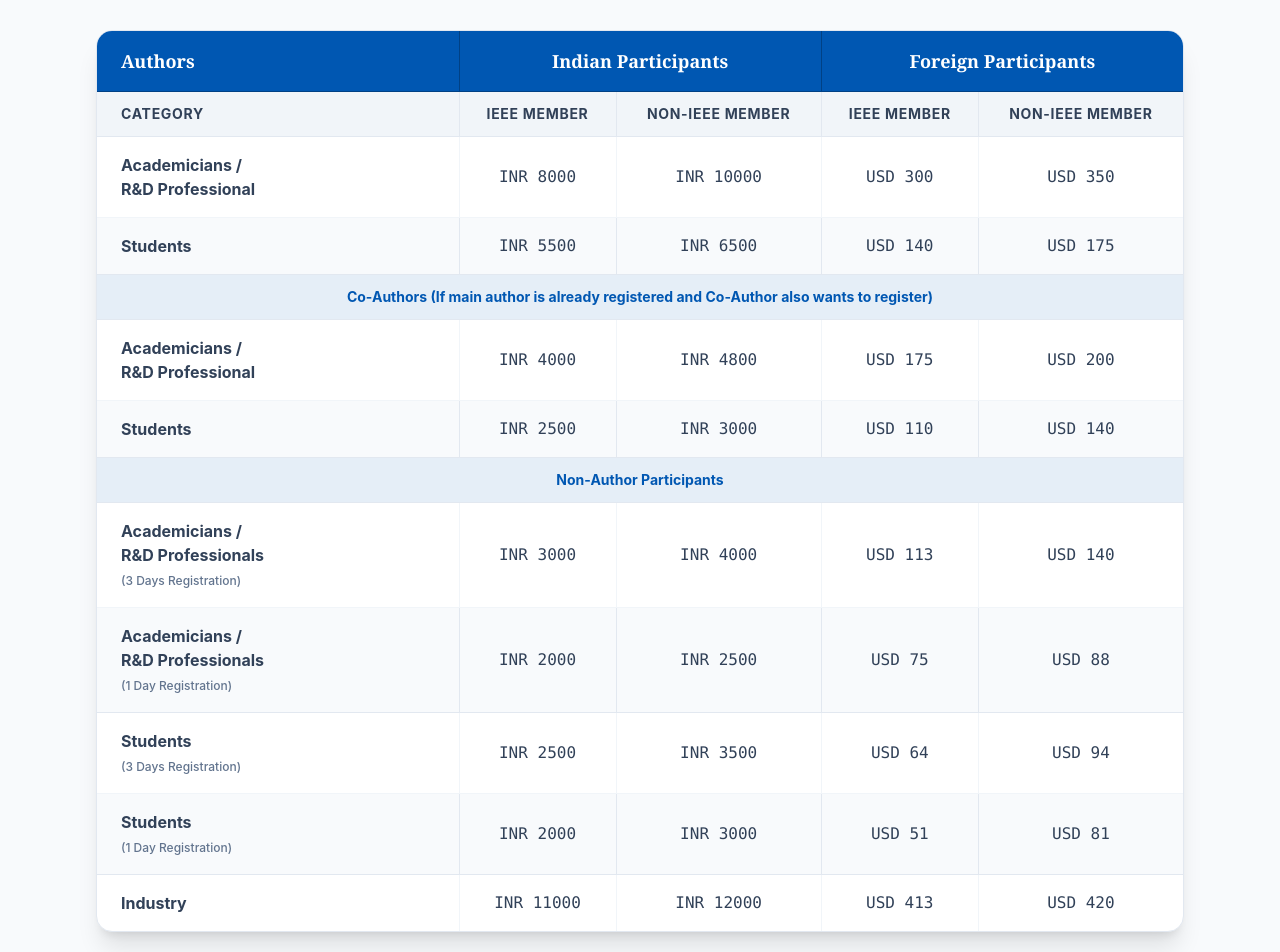
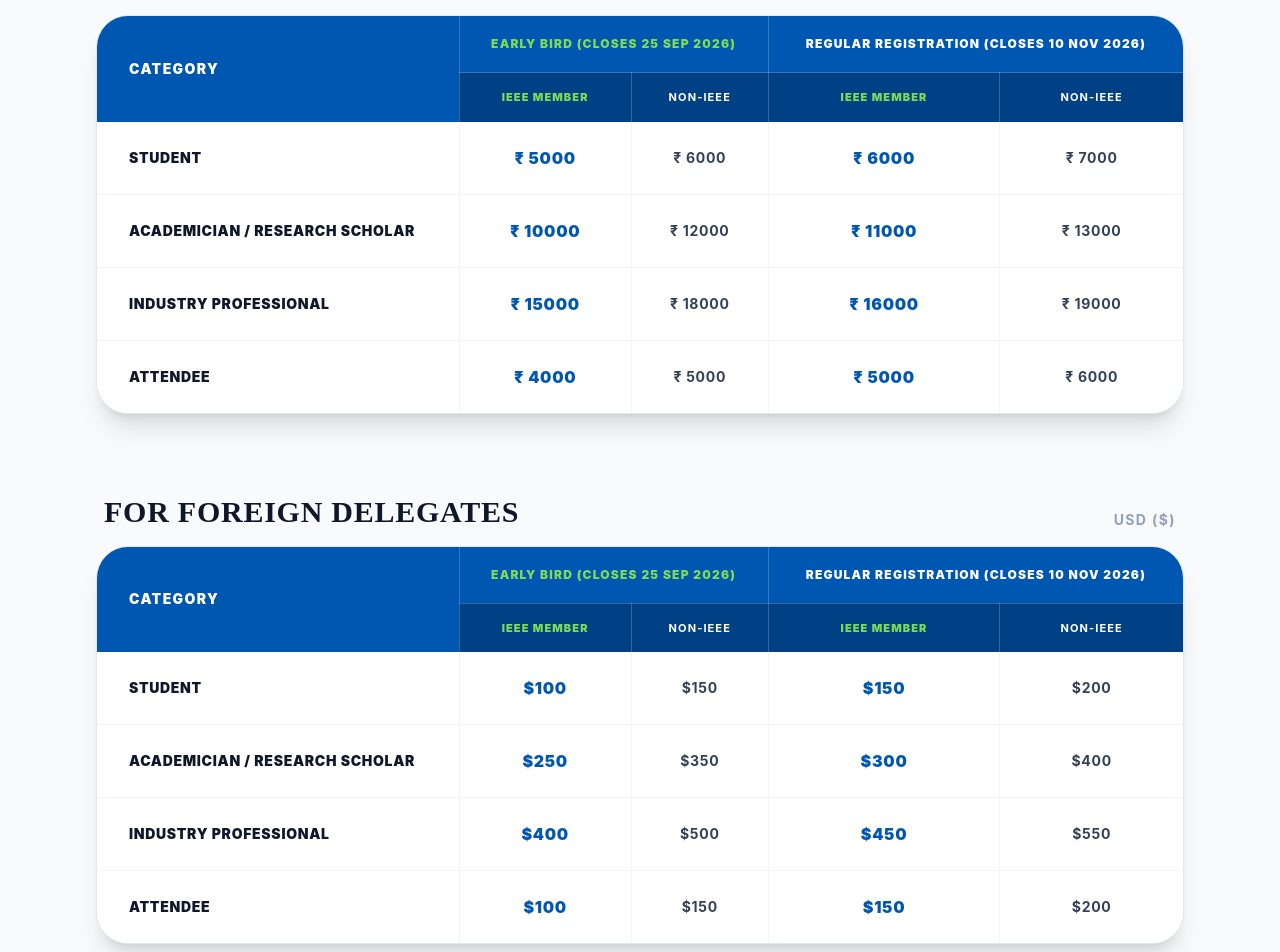
Before and after one commit to irav24/specs-site, a React (Vite) app: page /registration in a window 1280 px wide. Shown: the part 520-1472 px from the top of the page. Built offline with nearby package versions, Linux system fonts and the light colour scheme.

Commit message:
added registration details

```diff
--- a/src/components/layout/Navbar.jsx
+++ b/src/components/layout/Navbar.jsx
@@ -50,6 +50,7 @@ export default function Navbar() {
         { label: "Hotels", path: "/accommodation#hotels" }
       ]
     },
+    { label: "How to Reach", path: "/how-to-reach" },
     { label: "Contact", path: "/contact" }
   ];
 
@@ -114,8 +115,7 @@ export default function Navbar() {
           <div className="hidden lg:flex w-full lg:w-1/4 items-center justify-end gap-4">
              <img src="/nitslogo.png" alt="NIT Silchar Logo" className="h-16 lg:h-20 w-auto object-contain" />
              <img src="/Sponsor.png" alt="Sponsor logo" className="h-16 lg:h-28 w-auto object-contain" />
-                          <img src="/sponsor2.jpeg" alt="Sponsor logo" className="h-16 lg:h-20 w-auto object-contain" />
-
+             <img src="/sponsor2.jpeg" alt="Sponsor logo" className="h-16 lg:h-20 w-auto object-contain" />
           </div>
 
         </div>
@@ -129,7 +129,7 @@ export default function Navbar() {
           <div className="hidden lg:flex flex-wrap items-center justify-center gap-1 py-0">
             {navLinks.map((item) => {
               const hasDropdown = Boolean(item.children);
-              const isActiveRoute = location.pathname.startsWith(`/${item.label.toLowerCase()}`) || (item.path === "/" && location.pathname === "/");
+              const isActiveRoute = location.pathname.startsWith(`/${item.label.toLowerCase().replace(/\s+/g, '-')}`) || (item.path === "/" && location.pathname === "/");
 
               if (!hasDropdown) {
                 return (
--- a/src/pages/Registration.jsx
+++ b/src/pages/Registration.jsx
@@ -1,135 +1,137 @@
 import React from 'react';
 
 export default function Registration() {
+
+  // Data for Indian Delegates
+  const indianData = [
+    { category: "Student", earlyNon: "₹ 6000", earlyIeee: "₹ 5000", regNon: "₹ 7000", regIeee: "₹ 6000" },
+    { category: "Academician / Research Scholar", earlyNon: "₹ 12000", earlyIeee: "₹ 10000", regNon: "₹ 13000", regIeee: "₹ 11000" },
+    { category: "Industry Professional", earlyNon: "₹ 18000", earlyIeee: "₹ 15000", regNon: "₹ 19000", regIeee: "₹ 16000" },
+    { category: "Attendee", earlyNon: "₹ 5000", earlyIeee: "₹ 4000", regNon: "₹ 6000", regIeee: "₹ 5000" }
+  ];
+
+  // Data for Foreign Delegates
+  const foreignData = [
+    { category: "Student", earlyNon: "$150", earlyIeee: "$100", regNon: "$200", regIeee: "$150" },
+    { category: "Academician / Research Scholar", earlyNon: "$350", earlyIeee: "$250", regNon: "$400", regIeee: "$300" },
+    { category: "Industry Professional", earlyNon: "$500", earlyIeee: "$400", regNon: "$550", regIeee: "$450" },
+    { category: "Attendee", earlyNon: "$150", earlyIeee: "$100", regNon: "$200", regIeee: "$150" }
+  ];
+
+  // Reusable Table Component to keep code clean and DRY
+  const RegistrationTable = ({ title, currency, data }) => (
+    <div className="mb-20">
+
+      {/* Table Header Section */}
+      <div className="flex justify-between items-end mb-4 px-2">
+        <h2 className="text-2xl md:text-3xl font-black text-slate-900 uppercase tracking-wide">
+          {title}
+        </h2>
+        <span className="text-sm font-bold text-slate-400 uppercase tracking-widest">
+          {currency}
+        </span>
+      </div>
+
+      {/* Table Container */}
+      <div className="bg-white rounded-[2rem] shadow-xl overflow-hidden border border-slate-200">
+        <div className="overflow-x-auto">
+          <table className="w-full text-center border-collapse min-w-[900px]">
+
+            {/* Brand Colors Header */}
+            <thead>
+              <tr className="bg-[#0057b2] text-white">
+                <th rowSpan="2" className="py-6 px-8 text-left font-black tracking-widest uppercase border-r border-white/20 w-1/3 align-middle text-sm">
+                  Category
+                </th>
+                <th colSpan="2" className="py-5 px-4 font-black tracking-widest uppercase text-[#7ed957] border-b border-r border-white/20 text-xs">
+                  Early Bird (Closes 25 Sep 2026)
+                </th>
+                <th colSpan="2" className="py-5 px-4 font-black tracking-widest uppercase text-white border-b border-white/20 text-xs">
+                  Regular Registration (Closes 10 Nov 2026)
+                </th>
+              </tr>
+              {/* Slightly darker blue for the sub-header row to create depth */}
+              <tr className="bg-[#004185] text-white text-[11px] tracking-widest uppercase">
+                <th className="py-4 px-4 font-black text-[#7ed957] border-r border-white/20">IEEE Member</th>
+                <th className="py-4 px-4 font-bold border-r border-white/20">Non-IEEE</th>
+                <th className="py-4 px-4 font-black text-[#7ed957] border-r border-white/20">IEEE Member</th>
+                <th className="py-4 px-4 font-bold">Non-IEEE</th>
+              </tr>
+            </thead>
+
+            {/* Table Body */}
+            <tbody className="text-sm font-bold uppercase tracking-wider text-slate-700">
+              {data.map((row, idx) => (
+                <tr
+                  key={idx}
+                  className="bg-white hover:bg-slate-50 border-b border-slate-100 last:border-0 transition-colors"
+                >
+                  <td className="py-6 px-8 text-left font-black text-slate-900 border-r border-slate-100">
+                    {row.category}
+                  </td>
+
+                  <td className="py-6 px-4 font-black text-[#0057b2] border-r border-slate-100 text-base">
+                    {row.earlyIeee}
+                  </td>
+                  <td className="py-6 px-4 border-r border-slate-100">
+                    {row.earlyNon}
+                  </td>
+                  <td className="py-6 px-4 font-black text-[#0057b2] border-r border-slate-100 text-base">
+                    {row.regIeee}
+                  </td>
+                  <td className="py-6 px-4">
+                    {row.regNon}
+                  </td>
+
+                </tr>
+              ))}
+            </tbody>
+
+          </table>
+        </div>
+      </div>
+    </div>
+  );
+
   return (
     <div className="bg-slate-50 min-h-screen py-16 md:py-24">
       <div className="max-w-6xl mx-auto px-4 sm:px-6 lg:px-8">
 
-        {/* Unified Page Header */}
-        <div className="text-center mb-16">
+        {/* Unified Page Header - Cleaned up to remove the paragraph gap */}
+        <div className="text-center mb-16 md:mb-20">
           <h1 className="font-serif text-4xl md:text-5xl font-extrabold text-[#0057b2] mb-5 tracking-tight">
             Registration Fees
           </h1>
-          <div className="w-24 h-1.5 bg-[#7ed957] mx-auto rounded-full mb-6"></div>
-          <p className="text-slate-600 text-lg font-medium max-w-2xl mx-auto leading-relaxed">
-            Student registration allows for a single paper. Academia registration allows for a maximum of two papers.
-          </p>
+          <div className="w-24 h-1.5 bg-[#7ed957] mx-auto rounded-full"></div>
         </div>
 
-        {/* Pricing Table */}
-        <div className="bg-white rounded-2xl border border-slate-200 shadow-xl overflow-hidden">
-          <div className="overflow-x-auto">
-            <table className="w-full text-left border-collapse min-w-[800px]">
+        {/* Indian Delegates Table */}
+        <RegistrationTable
+          title="For Indian Delegates"
+          currency="INR (₹)"
+          data={indianData}
+        />
 
-              {/* Table Header */}
-              <thead>
-                {/* Top Level Header */}
-                <tr className="bg-[#0057b2] text-white">
-                  <th className="font-serif text-lg font-bold py-4 px-6 border-b border-[#004185] border-r w-1/3">
-                    Authors
-                  </th>
-                  <th colSpan="2" className="font-serif text-lg font-bold py-4 px-6 border-b border-[#004185] border-r text-center">
-                    Indian Participants
-                  </th>
-                  <th colSpan="2" className="font-serif text-lg font-bold py-4 px-6 border-b border-[#004185] text-center">
-                    Foreign Participants
-                  </th>
-                </tr>
-                {/* Sub Level Header */}
-                <tr className="bg-slate-100 text-slate-700 text-sm uppercase tracking-wider font-bold">
-                  <th className="py-3 px-6 border-b border-r border-slate-200">Category</th>
-                  <th className="py-3 px-4 border-b border-r border-slate-200 text-center">IEEE Member</th>
-                  <th className="py-3 px-4 border-b border-r border-slate-200 text-center">Non-IEEE Member</th>
-                  <th className="py-3 px-4 border-b border-r border-slate-200 text-center">IEEE Member</th>
-                  <th className="py-3 px-4 border-b border-slate-200 text-center">Non-IEEE Member</th>
-                </tr>
-              </thead>
+        {/* Foreign Delegates Table */}
+        <RegistrationTable
+          title="For Foreign Delegates"
+          currency="USD ($)"
+          data={foreignData}
+        />
 
-              {/* Table Body */}
-              <tbody className="text-slate-700 font-medium">
-
-                {/* Main Authors */}
-                <tr className="border-b border-slate-100 hover:bg-slate-50 transition-colors">
-                  <td className="py-4 px-6 font-bold border-r border-slate-100">Academicians /<br/>R&D Professional</td>
-                  <td className="py-4 px-4 text-center font-mono border-r border-slate-100">INR 8000</td>
-                  <td className="py-4 px-4 text-center font-mono border-r border-slate-100">INR 10000</td>
-                  <td className="py-4 px-4 text-center font-mono border-r border-slate-100">USD 300</td>
-                  <td className="py-4 px-4 text-center font-mono">USD 350</td>
-                </tr>
-                <tr className="bg-slate-50 border-b border-slate-200 hover:bg-slate-100 transition-colors">
-                  <td className="py-4 px-6 font-bold border-r border-slate-200">Students</td>
-                  <td className="py-4 px-4 text-center font-mono border-r border-slate-200">INR 5500</td>
-                  <td className="py-4 px-4 text-center font-mono border-r border-slate-200">INR 6500</td>
-                  <td className="py-4 px-4 text-center font-mono border-r border-slate-200">USD 140</td>
-                  <td className="py-4 px-4 text-center font-mono">USD 175</td>
-                </tr>
-
-                {/* Co-Authors Section */}
-                <tr>
-                  <td colSpan="5" className="bg-[#0057b2]/10 py-3 px-6 font-bold text-[#0057b2] text-sm text-center border-b border-slate-200">
-                    Co-Authors (If main author is already registered and Co-Author also wants to register)
-                  </td>
-                </tr>
-                <tr className="border-b border-slate-100 hover:bg-slate-50 transition-colors">
-                  <td className="py-4 px-6 font-bold border-r border-slate-100">Academicians /<br/>R&D Professional</td>
-                  <td className="py-4 px-4 text-center font-mono border-r border-slate-100">INR 4000</td>
-                  <td className="py-4 px-4 text-center font-mono border-r border-slate-100">INR 4800</td>
-                  <td className="py-4 px-4 text-center font-mono border-r border-slate-100">USD 175</td>
-                  <td className="py-4 px-4 text-center font-mono">USD 200</td>
-                </tr>
-                <tr className="bg-slate-50 border-b border-slate-200 hover:bg-slate-100 transition-colors">
-                  <td className="py-4 px-6 font-bold border-r border-slate-200">Students</td>
-                  <td className="py-4 px-4 text-center font-mono border-r border-slate-200">INR 2500</td>
-                  <td className="py-4 px-4 text-center font-mono border-r border-slate-200">INR 3000</td>
-                  <td className="py-4 px-4 text-center font-mono border-r border-slate-200">USD 110</td>
-                  <td className="py-4 px-4 text-center font-mono">USD 140</td>
-                </tr>
-
-                {/* Non-Author Participants Section */}
-                <tr>
-                  <td colSpan="5" className="bg-[#0057b2]/10 py-3 px-6 font-bold text-[#0057b2] text-sm text-center border-b border-slate-200">
-                    Non-Author Participants
-                  </td>
-                </tr>
-                <tr className="border-b border-slate-100 hover:bg-slate-50 transition-colors">
-                  <td className="py-4 px-6 font-bold border-r border-slate-100">Academicians /<br/>R&D Professionals<br/><span className="text-xs font-medium text-slate-500">(3 Days Registration)</span></td>
-                  <td className="py-4 px-4 text-center font-mono border-r border-slate-100">INR 3000</td>
-                  <td className="py-4 px-4 text-center font-mono border-r border-slate-100">INR 4000</td>
-                  <td className="py-4 px-4 text-center font-mono border-r border-slate-100">USD 113</td>
-                  <td className="py-4 px-4 text-center font-mono">USD 140</td>
-                </tr>
-                <tr className="bg-slate-50 border-b border-slate-200 hover:bg-slate-100 transition-colors">
-                  <td className="py-4 px-6 font-bold border-r border-slate-200">Academicians /<br/>R&D Professionals<br/><span className="text-xs font-medium text-slate-500">(1 Day Registration)</span></td>
-                  <td className="py-4 px-4 text-center font-mono border-r border-slate-200">INR 2000</td>
-                  <td className="py-4 px-4 text-center font-mono border-r border-slate-200">INR 2500</td>
-                  <td className="py-4 px-4 text-center font-mono border-r border-slate-200">USD 75</td>
-                  <td className="py-4 px-4 text-center font-mono">USD 88</td>
-                </tr>
-                <tr className="border-b border-slate-100 hover:bg-slate-50 transition-colors">
-                  <td className="py-4 px-6 font-bold border-r border-slate-100">Students<br/><span className="text-xs font-medium text-slate-500">(3 Days Registration)</span></td>
-                  <td className="py-4 px-4 text-center font-mono border-r border-slate-100">INR 2500</td>
-                  <td className="py-4 px-4 text-center font-mono border-r border-slate-100">INR 3500</td>
-                  <td className="py-4 px-4 text-center font-mono border-r border-slate-100">USD 64</td>
-                  <td className="py-4 px-4 text-center font-mono">USD 94</td>
-                </tr>
-                <tr className="bg-slate-50 border-b border-slate-200 hover:bg-slate-100 transition-colors">
-                  <td className="py-4 px-6 font-bold border-r border-slate-200">Students<br/><span className="text-xs font-medium text-slate-500">(1 Day Registration)</span></td>
-                  <td className="py-4 px-4 text-center font-mono border-r border-slate-200">INR 2000</td>
-                  <td className="py-4 px-4 text-center font-mono border-r border-slate-200">INR 3000</td>
-                  <td className="py-4 px-4 text-center font-mono border-r border-slate-200">USD 51</td>
-                  <td className="py-4 px-4 text-center font-mono">USD 81</td>
-                </tr>
-                <tr className="hover:bg-slate-50 transition-colors">
-                  <td className="py-4 px-6 font-bold border-r border-slate-100">Industry</td>
-                  <td className="py-4 px-4 text-center font-mono border-r border-slate-100">INR 11000</td>
-                  <td className="py-4 px-4 text-center font-mono border-r border-slate-100">INR 12000</td>
-                  <td className="py-4 px-4 text-center font-mono border-r border-slate-100">USD 413</td>
-                  <td className="py-4 px-4 text-center font-mono">USD 420</td>
-                </tr>
-
-              </tbody>
-            </table>
-          </div>
+        {/* Three Bullet Points Added Below the Tables */}
+        <div className="max-w-4xl mx-auto mt-4 bg-white rounded-2xl border border-slate-200 shadow-sm p-8 border-l-4 border-l-[#0057b2]">
+          <h3 className="font-serif text-xl font-bold text-slate-900 mb-5 border-b border-slate-100 pb-3">
+            Important Registration Notes
+          </h3>
+          <ul className="space-y-4 text-slate-600 font-medium list-disc list-outside ml-6 marker:text-[#7ed957]">
+            <li>
+Student registration allows for a single paper.            </li>
+            <li>
+Academia registration allows for a maximum of two papers.            </li>
+            <li>
+Attendee registration allows all three days.            </li>
+          </ul>
         </div>
 
       </div>
```
